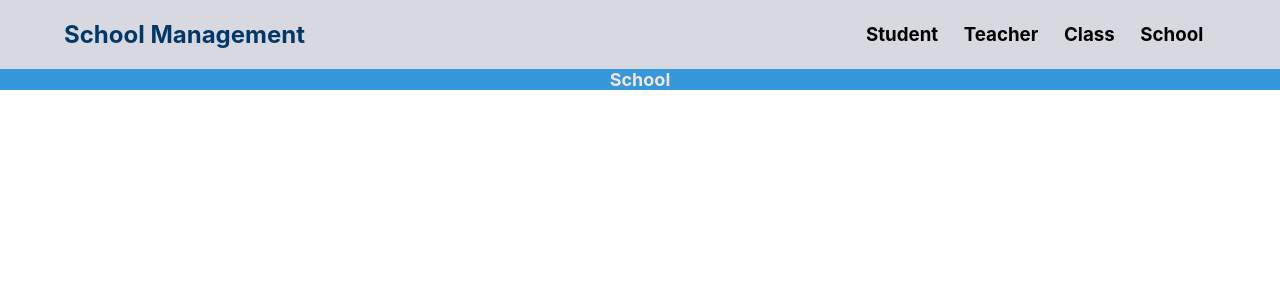
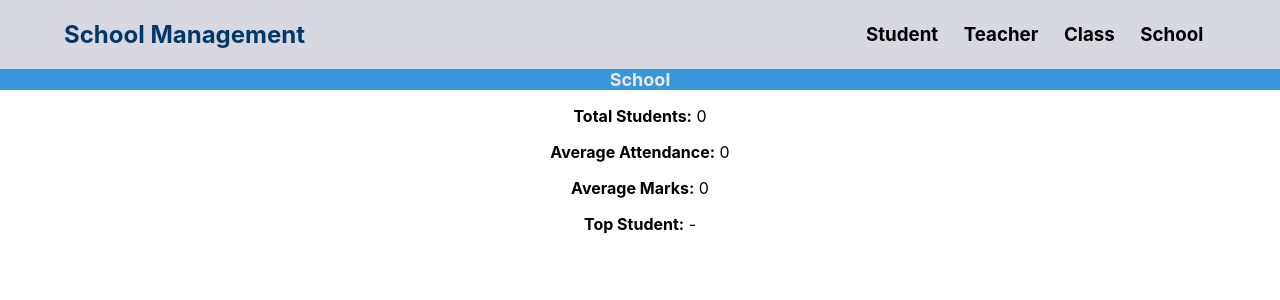
Before and after one commit to Jagadeesh-Jetti/schma, a React (Create React App) app: page /school in a window 1280 px wide. Shown: the top 300 px of the page. Built offline with nearby package versions, Linux system fonts and the light colour scheme; the HTML template or start-up script is replaced by a standard one.

Commit message:
feat: implemented school component

```diff
--- a/src/pages/School/school.jsx
+++ b/src/pages/School/school.jsx
@@ -1,10 +1,73 @@
+import React, { useEffect } from "react";
+import { useDispatch, useSelector } from "react-redux";
+import { setTopStudent, updateState } from "../../utils/schoolSlice";
+import "../School/school.css";
+
 export const School = () => {
+  const school = useSelector((state) => state.school);
+  const students = useSelector((state) => state.students.students);
+  const dispatch = useDispatch();
+
+  useEffect(() => {
+    if (students && students.length > 0) {
+      const totalStudents = students.length;
+
+      const totalAttendance = students.reduce(
+        (acc, cur) => parseFloat(cur.attendance || 0) + acc,
+        0
+      );
+
+      const totalMarks = students.reduce(
+        (acc, cur) => parseFloat(cur.marks || 0) + acc,
+        0
+      );
+
+      const averageMarks = totalStudents > 0 ? totalMarks / totalStudents : 0;
+
+      const averageAttendance =
+        totalStudents > 0 ? totalAttendance / totalStudents : 0;
+
+      const topStudent = students.reduce((acc, cur) => {
+        return parseFloat(cur.marks || 0) > parseFloat(acc.marks || 0)
+          ? cur
+          : acc;
+      }, {});
+
+      dispatch(
+        updateState({
+          topStudent,
+          totalStudents,
+          averageMarks,
+          totalAttendance,
+          averageAttendance,
+        })
+      );
+
+      dispatch(setTopStudent(topStudent));
+    }
+  }, [students, dispatch]);
+
   return (
     <div className="school">
       <div className="header">
         <div className="title">School</div>
       </div>
-      <div className="school_display"></div>
+      <div className="school-display">
+        <p>
+          <strong>Total Students:</strong> {school.totalStudents || 0}
+        </p>
+        <p>
+          <strong>Average Attendance:</strong> {school.averageAttendance || 0}
+        </p>
+
+        <p>
+          <strong>Average Marks:</strong> {school.averageMarks || 0}
+        </p>
+        <p>
+          <strong>Top Student:</strong>{" "}
+          {school.topStudent ? school.topStudent.name : "-"}
+        </p>
+      </div>
     </div>
   );
 };
```
